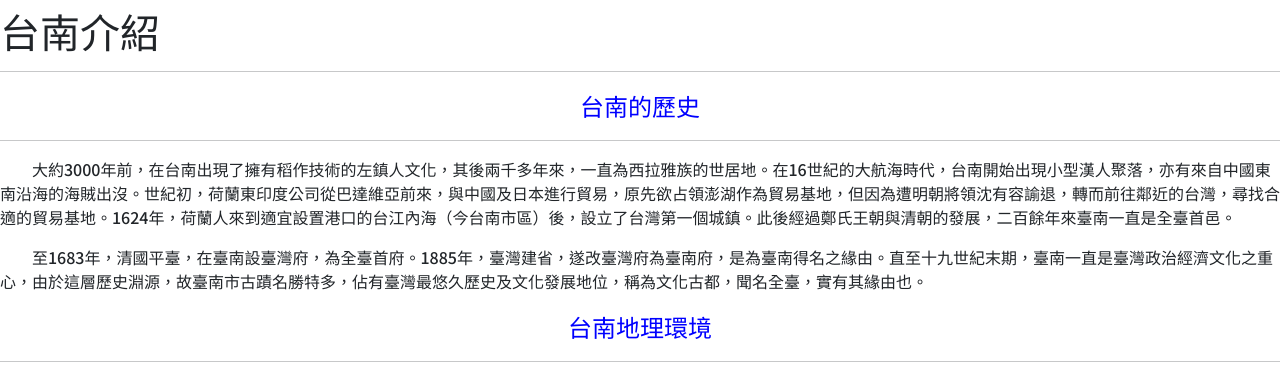
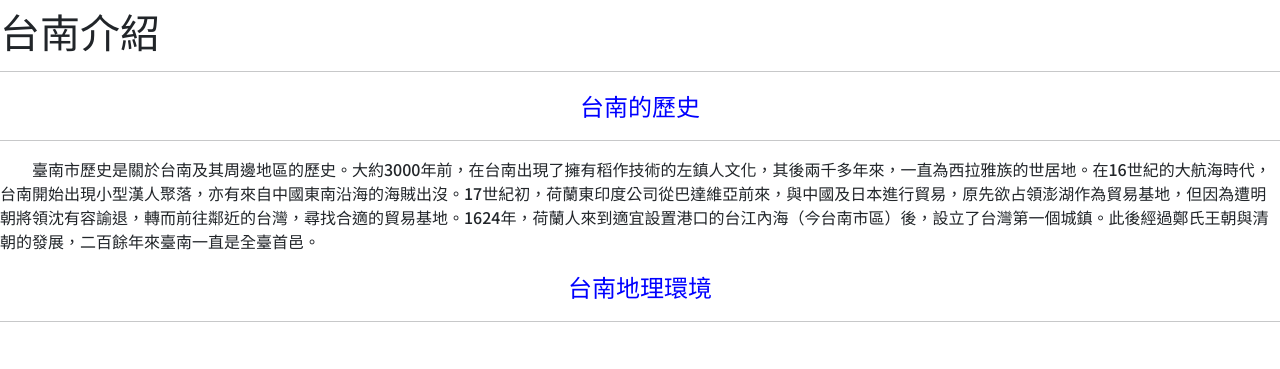
Before and after one commit to B10956035/B10956035, a plain HTML site: page Final/index.html in a window 1280 px wide. Shown: the part 275-644 px from the top of the page. Drawn offline with nearby package versions, Linux system fonts and the light colour scheme.

Commit message:
Update index.html

```diff
--- a/Final/index.html
+++ b/Final/index.html
@@ -98,8 +98,8 @@
         <hr>
         <p class="title">台南的歷史</p>
         <hr>
-        <p>&emsp;&emsp;大約3000年前，在台南出現了擁有稻作技術的左鎮人文化，其後兩千多年來，一直為西拉雅族的世居地。在16世紀的大航海時代，台南開始出現小型漢人聚落，亦有來自中國東南沿海的海賊出沒。世紀初，荷蘭東印度公司從巴達維亞前來，與中國及日本進行貿易，原先欲占領澎湖作為貿易基地，但因為遭明朝將領沈有容諭退，轉而前往鄰近的台灣，尋找合適的貿易基地。1624年，荷蘭人來到適宜設置港口的台江內海（今台南市區）後，設立了台灣第一個城鎮。此後經過鄭氏王朝與清朝的發展，二百餘年來臺南一直是全臺首邑。</p>
-        <p>&emsp;&emsp;至1683年，清國平臺，在臺南設臺灣府，為全臺首府。1885年，臺灣建省，遂改臺灣府為臺南府，是為臺南得名之緣由。直至十九世紀末期，臺南一直是臺灣政治經濟文化之重心，由於這層歷史淵源，故臺南市古蹟名勝特多，佔有臺灣最悠久歷史及文化發展地位，稱為文化古都，聞名全臺，實有其緣由也。</p>
+        <p>&emsp;&emsp;臺南市歷史是關於台南及其周邊地區的歷史。大約3000年前，在台南出現了擁有稻作技術的左鎮人文化，其後兩千多年來，一直為西拉雅族的世居地。在16世紀的大航海時代，台南開始出現小型漢人聚落，亦有來自中國東南沿海的海賊出沒。17世紀初，荷蘭東印度公司從巴達維亞前來，與中國及日本進行貿易，原先欲占領澎湖作為貿易基地，但因為遭明朝將領沈有容諭退，轉而前往鄰近的台灣，尋找合適的貿易基地。1624年，荷蘭人來到適宜設置港口的台江內海（今台南市區）後，設立了台灣第一個城鎮。此後經過鄭氏王朝與清朝的發展，二百餘年來臺南一直是全臺首邑。</p>
+
     </div>
     <!-- Card區塊 --->
     <div id="eat">
```
